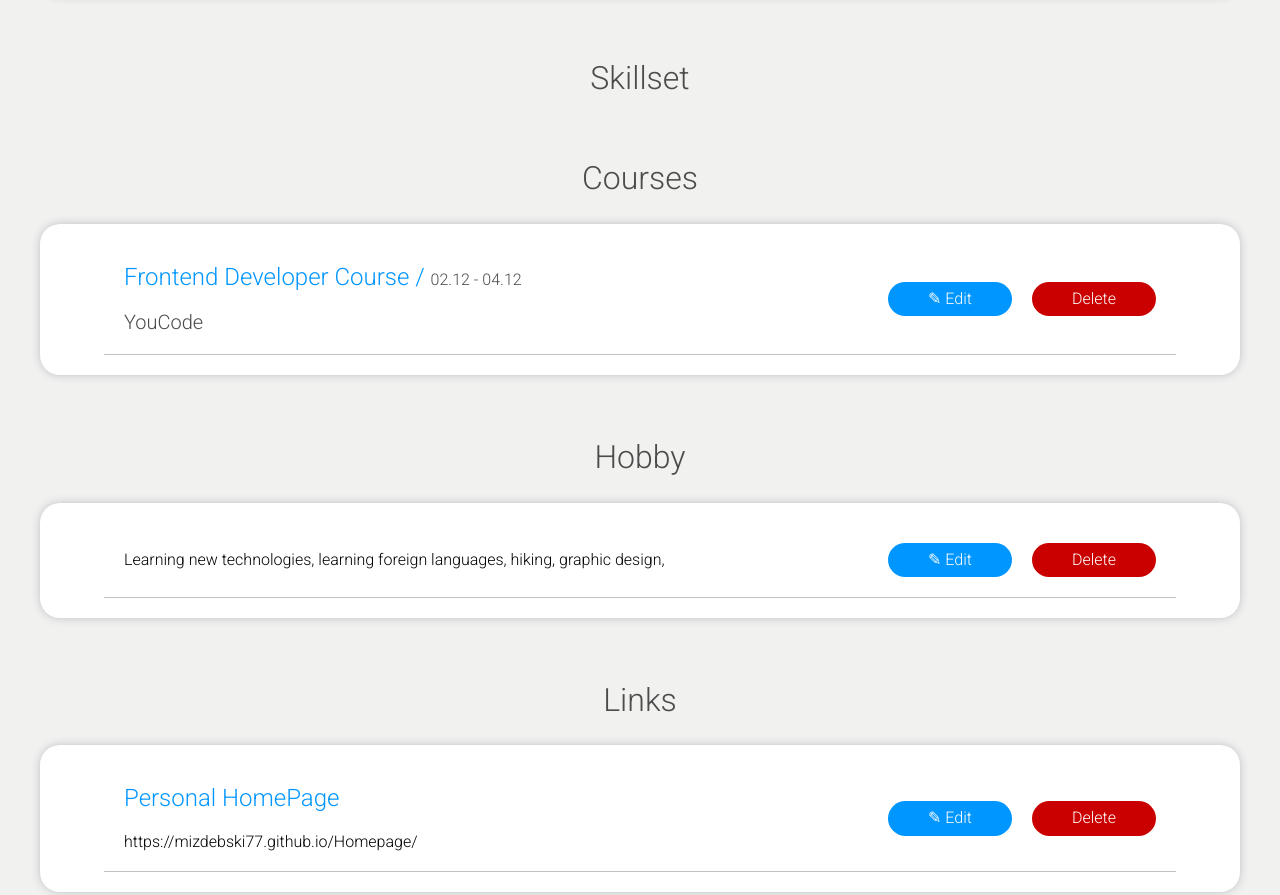
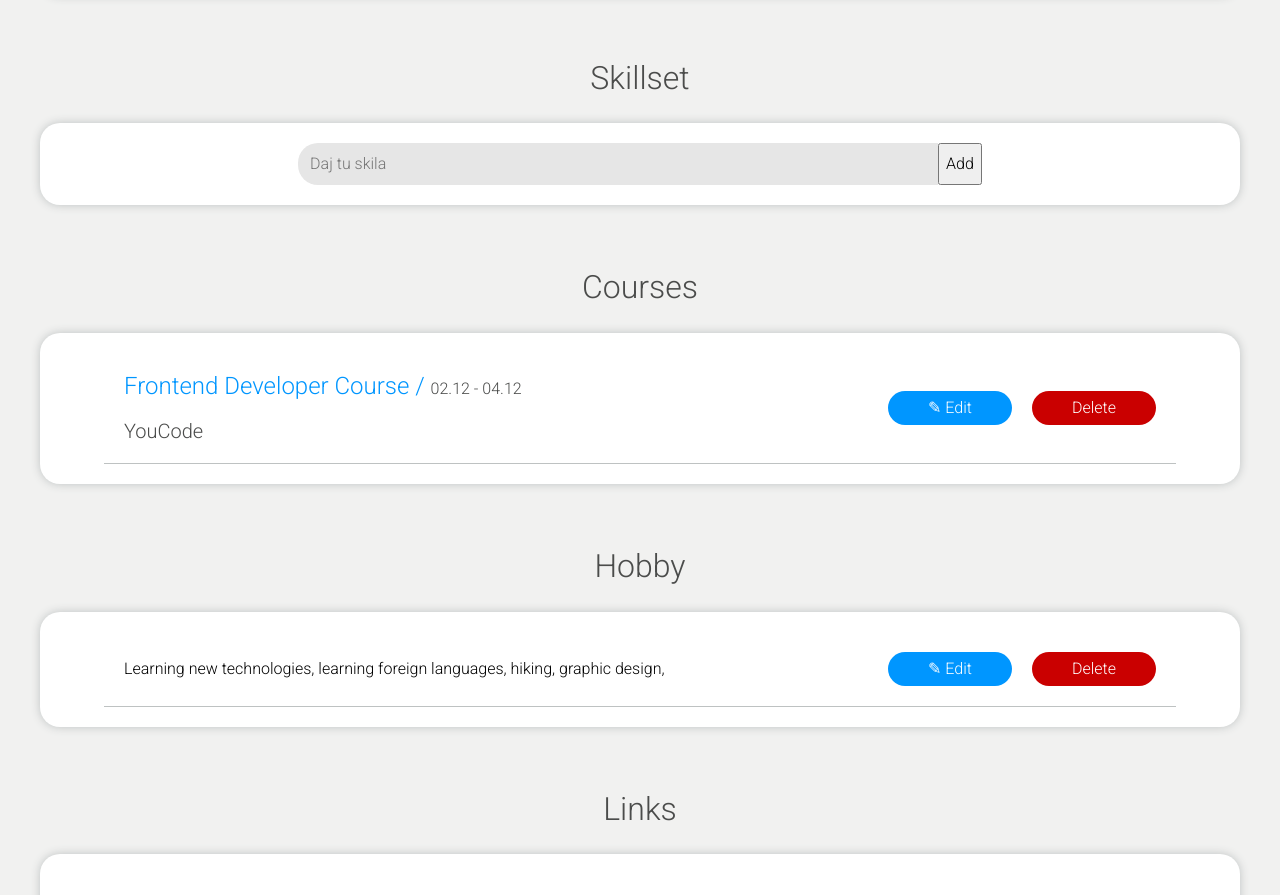
Before and after one commit to mizdebski77/Easy-Employ, a React (Create React App) app: page /Carrer in a window 1280 px wide. Shown: the part 1960-2855 px from the top of the page. Built offline with nearby package versions, Linux system fonts and the light colour scheme.

Commit message:
Styles to input in styled carrer added

```diff
--- a/src/features/Carrer/carrer.tsx
+++ b/src/features/Carrer/carrer.tsx
@@ -32,6 +32,9 @@ import {
     EnglishLevel,
     Hobbies,
     LinkToWebsite,
+    SkillsForm,
+    Input,
+    AddButton,
 } from './styledCarrer';
 import profile from '../../common/Images/profileStack.png';
 import location from '../../common/Images/location.png';
@@ -167,6 +170,14 @@ export const Carrer = () => {
                 Skillset
             </SectionTitle>
 
+
+            <ElementWrapper>
+                <SkillsForm>
+                    <Input placeholder='Daj tu skila' />
+                    <AddButton>Add</AddButton>
+                </SkillsForm>
+            </ElementWrapper>
+
             <SectionTitle>
                 Courses
             </SectionTitle>
--- a/src/features/Carrer/styledCarrer.ts
+++ b/src/features/Carrer/styledCarrer.ts
@@ -215,11 +215,21 @@ export const DeleteButton = styled.button`
 `;
 
 export const SkillsForm = styled.form`
-
+    display:flex;
+    justify-content: center;
 `;
 
 export const Input = styled.input`
+    padding:  12px;
+    max-width: 640px;
+    width: 100%;
+    border-radius: 20px 0 0 20px;
+    border: none;
+    background: ${({ theme }) => theme.color.thirdColor};
 
+    &:focus {
+        outline: none;
+    }
 `;
 
 export const AddButton = styled.button`
```
